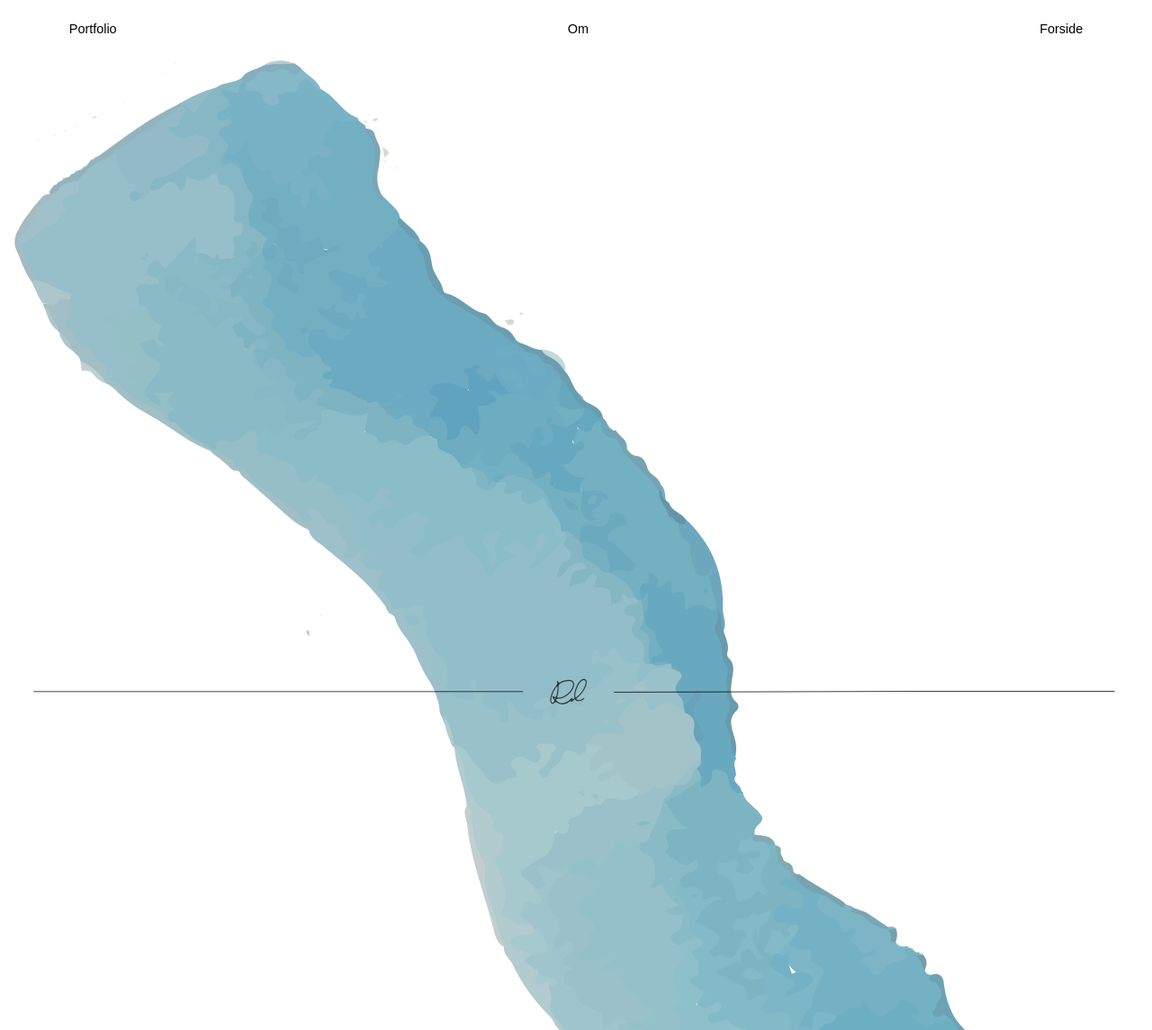
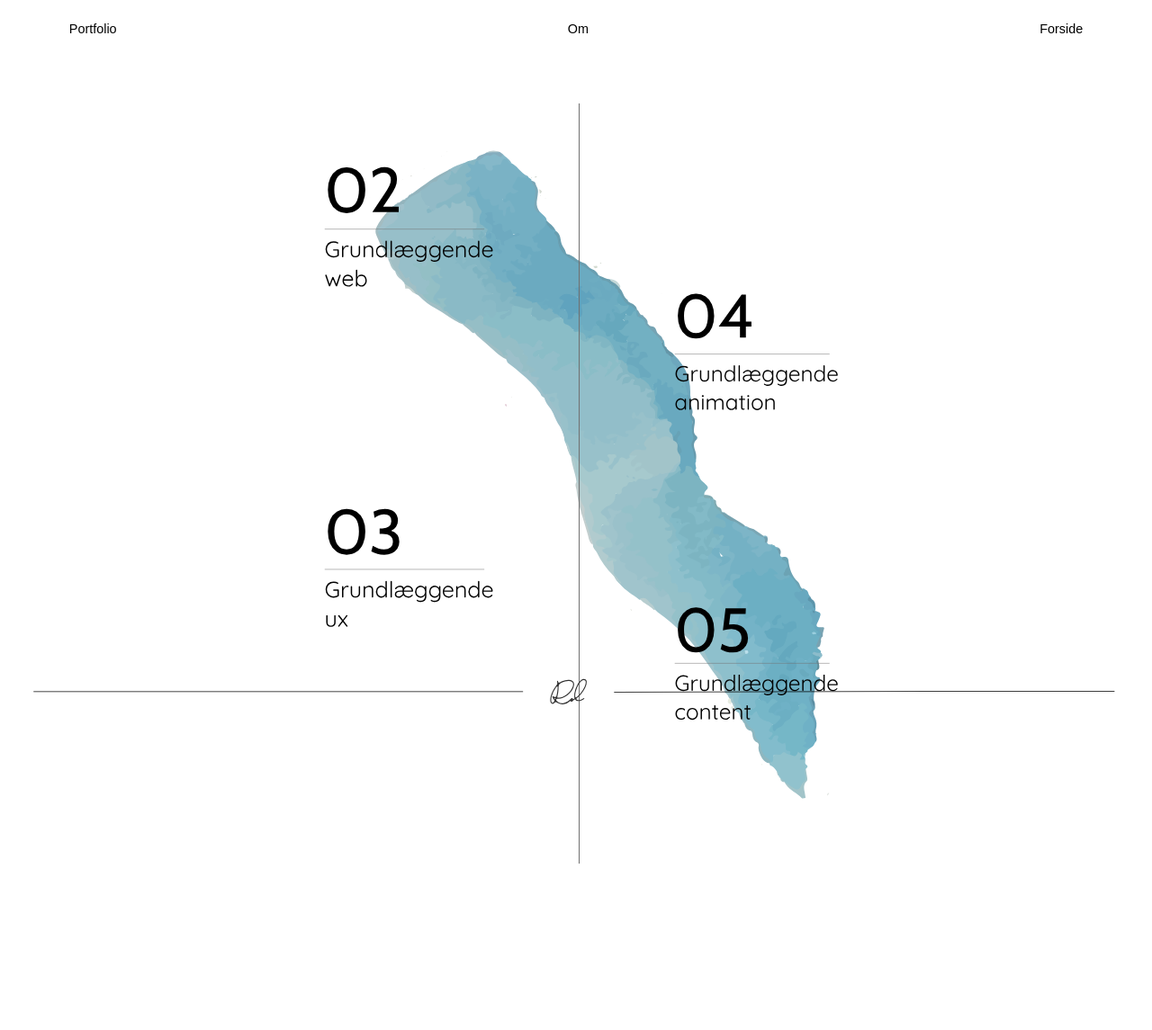
Before and after one commit to rebe2167/1-sem-eksamen, a plain HTML site: page portfolio_oversigt.html in a window 1280 px wide. Shown: the top 1145 px of the page at 90% size. Drawn offline with Linux system fonts and the light colour scheme.

Commit message:
oversigt done

```diff
--- a/portfolio_oversigt.html
+++ b/portfolio_oversigt.html
@@ -29,18 +29,33 @@
 
     <section id="oversigt">
         <div class="watercolor_background"> <img src="ui_elementer/oversigt_background.svg"></div>
+
         <div class="oversigt_wrapper">
             <div class="content_kategori1">
-                <div class="kategori_nr2"><img src="ui_elementer/02_web.svg">
-                </div>
-                <div class="kategori_nr4">
-                    <img src="ui_elementer/03_ux.svg"></div>
+
+                <a href="02.html">
+                    <div class="kategori_nr2"><img src="ui_elementer/02_web.svg" alt="tema 02 grundleaggende web">
+                    </div>
+                </a>
+                <a href="03.html">
+                    <div class="kategori_nr4">
+                        <img src="ui_elementer/03_ux.svg" alt="tema 03 grundleaggende ux"></div>
+                </a>
             </div>
+
             <div class="content_kategori2">
-                <div class="kategori_nr3">
-                    <img src="ui_elementer/04_animation.svg"></div>
-                <div class="kategori_nr5">
-                    <img src="ui_elementer/05_content.svg"></div>
+
+                <a href="04.html">
+                    <div class="kategori_nr3">
+                        <img src="ui_elementer/04_animation.svg" alt="tema 04 grundleaggende animation"></div>
+                </a>
+
+                <a href="05.html">
+                    <div class="kategori_nr5">
+                        <img src="ui_elementer/05_content.svg" alt="tema 05 grundleaggende content"></div>
+                </a>
+
+
             </div>
         </div>
 
--- a/style.css
+++ b/style.css
@@ -199,54 +199,72 @@ nav {
 
 .watercolor_background {
     position: relative;
-    height: 90%;
-    width: 90%;
+    margin-left: 32vw;
+    height: 40%;
+    width: 40%;
     z-index: -1;
+    margin-top: 8vw;
+
 }
 
 .oversigt_wrapper {
     display: flex;
     padding: 1rem;
     margin-bottom: 60vw;
-    justify-content: space-around;
+    margin-top: -61vw;
+    padding: 0 20vw;
+    padding-left: 28vw;
 
 }
+
 
 .content_kategori1 {
 
     flex-grow: 1;
     flex-basis: 500px;
-    margin-left: 18vw;
-
+    margin-left: 0vw;
+    border-right: solid;
+    margin-right: 3vw;
+    border-width: 1.5px;
+    border-right-color: #707070;
 }
 
 .content_kategori2 {
 
     flex-grow: 1;
-    flex-basis: 500px;
+    flex-basis: 550px;
+    padding-left: 5vw;
+    height: 66vw;
+
 
 }
 
 .kategori_nr2 {
-    height: 60%;
-    width: 60%;
+    height: 70%;
+    width: 70%;
+    margin-top: 3vw;
 
 }
 
 .kategori_nr3 {
-    height: 60%;
-    width: 60%;
+    height: 70%;
+    width: 70%;
+    margin-top: 14vw;
+
 }
 
 
 .kategori_nr4 {
-    height: 60%;
-    width: 60%;
+    height: 70%;
+    width: 70%;
+    margin-top: -18vw;
 }
 
 .kategori_nr5 {
-    height: 60%;
-    width: 60%;
+    height: 70%;
+    width: 70%;
+    margin-top: -20vw;
+
 }
 
 
```
Also changed, not shown: 1 other file.
